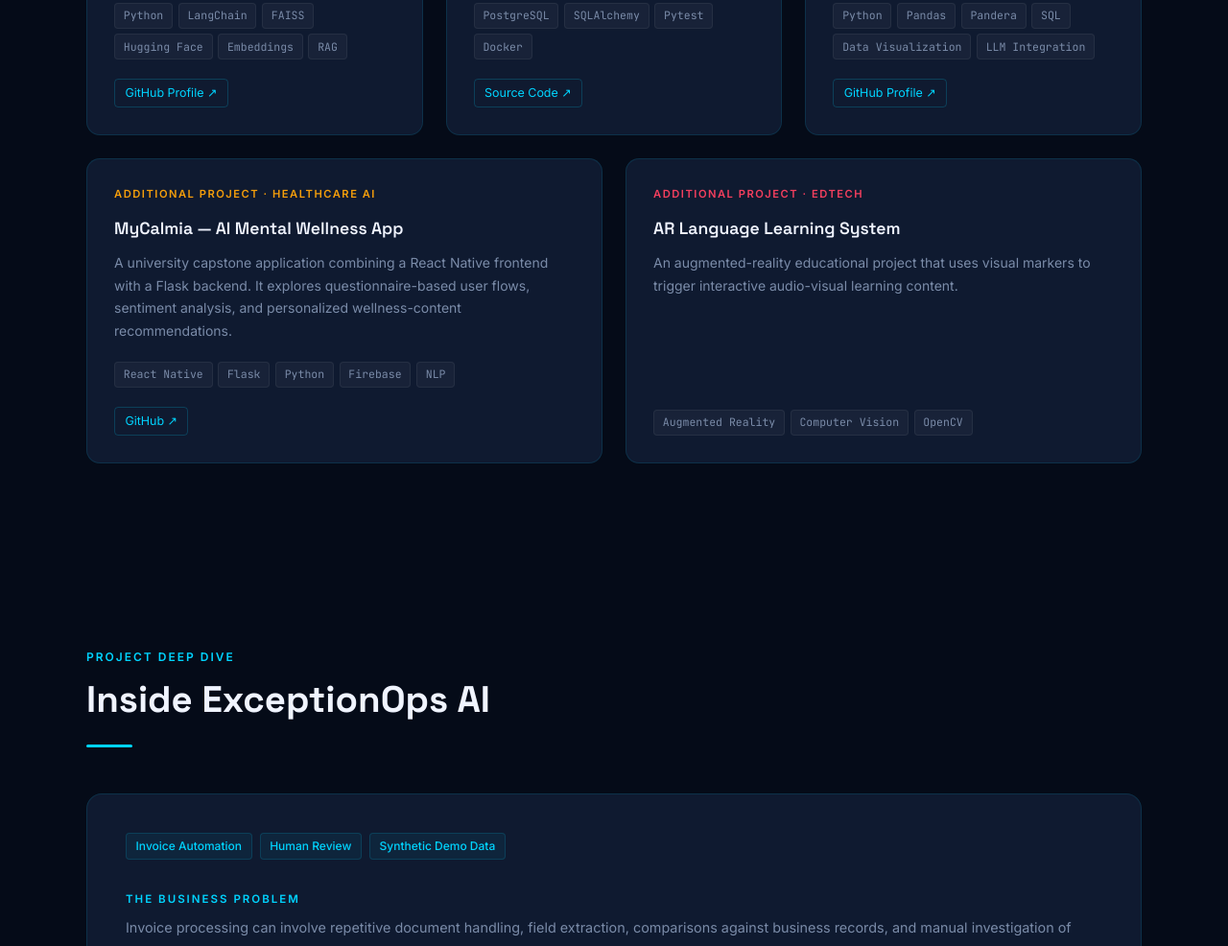
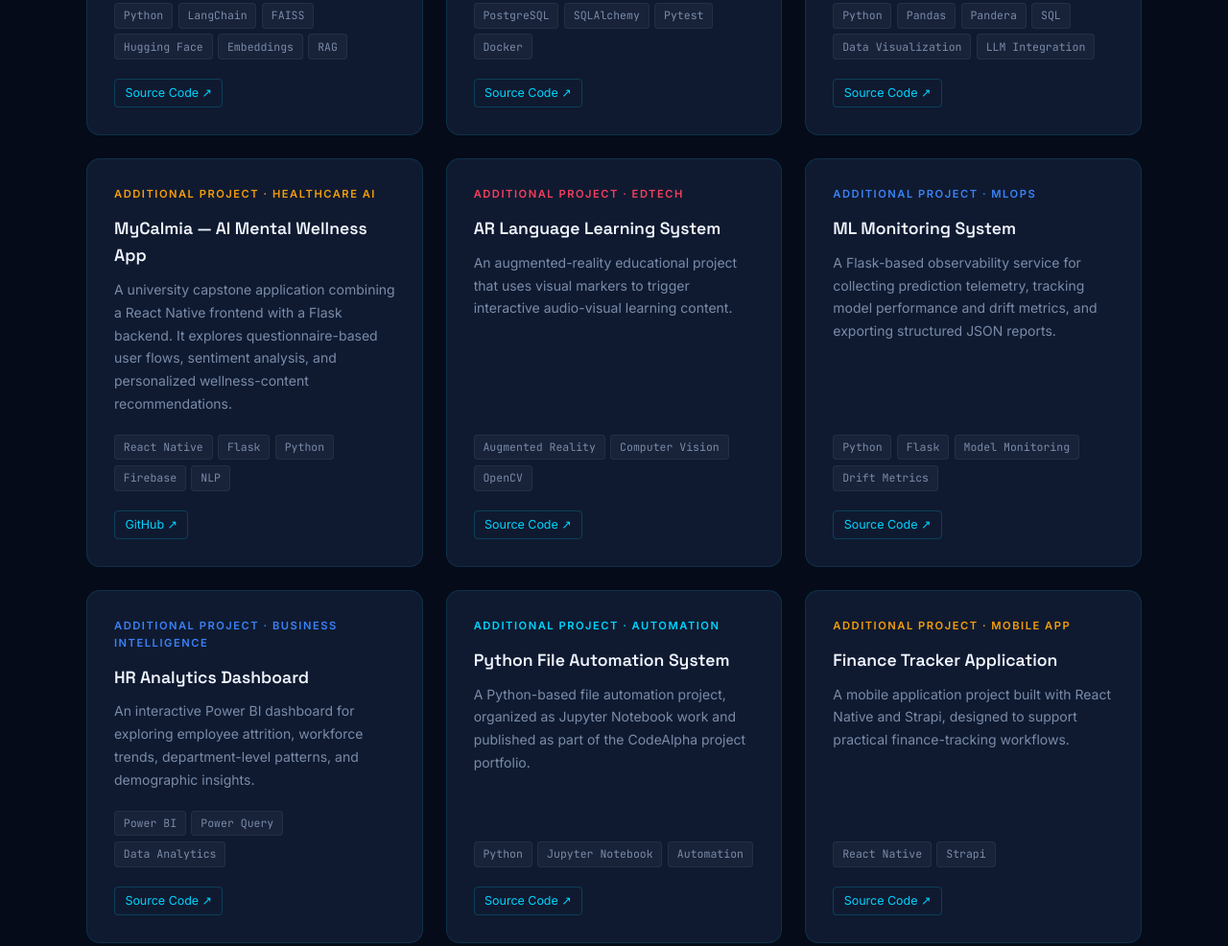
Before and after one commit to Muqadas591/Muqadas591.github.io, a plain HTML site: page index.html in a window 1280 px wide. Shown: the part 4722-5708 px from the top of the page at 96% size. Drawn offline with Linux system fonts and the light colour scheme.

Commit message:
Updated files

```diff
--- a/index.html
+++ b/index.html
@@ -488,7 +488,7 @@
         <div class="project-desc">A document-grounded question-answering application that helps users explore their knowledge base through natural-language questions. The system covers document ingestion, chunking, embedding generation, vector retrieval, context assembly, and cited responses. It also includes workspace-oriented chat features and retrieval-quality evaluation.</div>
         <div class="project-metrics"><span class="metric">Recall@K evaluation</span><span class="metric">MRR evaluation</span><span class="metric">Source-grounded answers</span></div>
         <div class="project-stack"><span class="stack-tag">Python</span><span class="stack-tag">LangChain</span><span class="stack-tag">FAISS</span><span class="stack-tag">Hugging Face</span><span class="stack-tag">Embeddings</span><span class="stack-tag">RAG</span></div>
-        <div class="project-links"><a href="https://github.com/Muqadas591" target="_blank" rel="noopener noreferrer" class="proj-link">GitHub Profile ↗</a></div>
+        <div class="project-links"><a href="https://github.com/Muqadas591/enterprise-ai-knowledge-assistant" target="_blank" rel="noopener noreferrer" class="proj-link">Source Code ↗</a></div>
       </div>
       <div class="project-card">
         <div class="project-domain domain-banking">Featured · AI Automation / FinTech Workflow</div>
@@ -504,12 +504,17 @@
         <div class="project-desc">An AI-powered analytics application designed to turn uploaded CSV and Excel files into structured, understandable business insights. The workflow covers data validation, profiling, cleaning, exploratory analysis, visualizations, AI-generated interpretation, recommendations, and exportable reports.</div>
         <div class="project-metrics"><span class="metric">Data validation first</span><span class="metric">Automated EDA</span><span class="metric">Actionable insights</span></div>
         <div class="project-stack"><span class="stack-tag">Python</span><span class="stack-tag">Pandas</span><span class="stack-tag">Pandera</span><span class="stack-tag">SQL</span><span class="stack-tag">Data Visualization</span><span class="stack-tag">LLM Integration</span></div>
-        <div class="project-links"><a href="https://github.com/Muqadas591" target="_blank" rel="noopener noreferrer" class="proj-link">GitHub Profile ↗</a></div>
+        <div class="project-links"><a href="https://github.com/Muqadas591/ai-business-analyst" target="_blank" rel="noopener noreferrer" class="proj-link">Source Code ↗</a></div>
       </div>
     </div>
     <div class="projects-grid" style="margin-top:1.5rem;">
-      <div class="project-card"><div class="project-domain domain-health">Additional Project · Healthcare AI</div><div class="project-title">MyCalmia — AI Mental Wellness App</div><div class="project-desc">A university capstone application combining a React Native frontend with a Flask backend. It explores questionnaire-based user flows, sentiment analysis, and personalized wellness-content recommendations.</div><div class="project-stack"><span class="stack-tag">React Native</span><span class="stack-tag">Flask</span><span class="stack-tag">Python</span><span class="stack-tag">Firebase</span><span class="stack-tag">NLP</span></div><div class="project-links"><a href="https://github.com/Muqadas591/calmia" target="_blank" rel="noopener noreferrer" class="proj-link">GitHub ↗</a></div></div>
-      <div class="project-card"><div class="project-domain domain-cv">Additional Project · EdTech</div><div class="project-title">AR Language Learning System</div><div class="project-desc">An augmented-reality educational project that uses visual markers to trigger interactive audio-visual learning content.</div><div class="project-stack"><span class="stack-tag">Augmented Reality</span><span class="stack-tag">Computer Vision</span><span class="stack-tag">OpenCV</span></div></div>
+      <div class="project-card"><div class="project-domain domain-health">Additional Project · Healthcare AI</div><div class="project-title">MyCalmia — AI Mental Wellness App</div><div class="project-desc">A university capstone application combining a React Native frontend with a Flask backend. It explores questionnaire-based user flows, sentiment analysis, and personalized wellness-content recommendations.</div><div class="project-stack"><span class="stack-tag">React Native</span><span class="stack-tag">Flask</span><span class="stack-tag">Python</span><span class="stack-tag">Firebase</span><span class="stack-tag">NLP</span></div><div class="project-links"><a href="https://github.com/Muqadas591/Final-Project" target="_blank" rel="noopener noreferrer" class="proj-link">GitHub ↗</a></div></div>
+      <div class="project-card"><div class="project-domain domain-cv">Additional Project · EdTech</div><div class="project-title">AR Language Learning System</div><div class="project-desc">An augmented-reality educational project that uses visual markers to trigger interactive audio-visual learning content.</div><div class="project-stack"><span class="stack-tag">Augmented Reality</span><span class="stack-tag">Computer Vision</span><span class="stack-tag">OpenCV</span></div><div class="project-links"><a href="https://github.com/Muqadas591/AR-Language-Greeting-System-" target="_blank" rel="noopener noreferrer" class="proj-link">Source Code ↗</a></div></div>
+      <div class="project-card"><div class="project-domain domain-analytics">Additional Project · MLOps</div><div class="project-title">ML Monitoring System</div><div class="project-desc">A Flask-based observability service for collecting prediction telemetry, tracking model performance and drift metrics, and exporting structured JSON reports.</div><div class="project-stack"><span class="stack-tag">Python</span><span class="stack-tag">Flask</span><span class="stack-tag">Model Monitoring</span><span class="stack-tag">Drift Metrics</span></div><div class="project-links"><a href="https://github.com/Muqadas591/ML-Monitoring-System" target="_blank" rel="noopener noreferrer" class="proj-link">Source Code ↗</a></div></div>
+      <div class="project-card"><div class="project-domain domain-analytics">Additional Project · Business Intelligence</div><div class="project-title">HR Analytics Dashboard</div><div class="project-desc">An interactive Power BI dashboard for exploring employee attrition, workforce trends, department-level patterns, and demographic insights.</div><div class="project-stack"><span class="stack-tag">Power BI</span><span class="stack-tag">Power Query</span><span class="stack-tag">Data Analytics</span></div><div class="project-links"><a href="https://github.com/Muqadas591/HR-Analytics-Dashboard---Power-BI" target="_blank" rel="noopener noreferrer" class="proj-link">Source Code ↗</a></div></div>
+      <div class="project-card"><div class="project-domain domain-banking">Additional Project · Automation</div><div class="project-title">Python File Automation System</div><div class="project-desc">A Python-based file automation project, organized as Jupyter Notebook work and published as part of the CodeAlpha project portfolio.</div><div class="project-stack"><span class="stack-tag">Python</span><span class="stack-tag">Jupyter Notebook</span><span class="stack-tag">Automation</span></div><div class="project-links"><a href="https://github.com/Muqadas591/CodeAlpha_file-automation-system" target="_blank" rel="noopener noreferrer" class="proj-link">Source Code ↗</a></div></div>
+      <div class="project-card"><div class="project-domain domain-health">Additional Project · Mobile App</div><div class="project-title">Finance Tracker Application</div><div class="project-desc">A mobile application project built with React Native and Strapi, designed to support practical finance-tracking workflows.</div><div class="project-stack"><span class="stack-tag">React Native</span><span class="stack-tag">Strapi</span></div><div class="project-links"><a href="https://github.com/Muqadas591/Finance-Tracker-Application" target="_blank" rel="noopener noreferrer" class="proj-link">Source Code ↗</a></div></div>
+      <div class="project-card"><div class="project-domain domain-llm">Additional Project · Internship</div><div class="project-title">FlyRank Internship Work</div><div class="project-desc">A collection of Jupyter Notebook-based internship exercises and practical work published in a dedicated repository.</div><div class="project-stack"><span class="stack-tag">Python</span><span class="stack-tag">Jupyter Notebook</span></div><div class="project-links"><a href="https://github.com/Muqadas591/Flyrank-Internship" target="_blank" rel="noopener noreferrer" class="proj-link">Source Code ↗</a></div></div>
     </div>
   </div>
 </section>
@@ -602,7 +607,7 @@ Audit Trail & Workflow History</div>
       <div><div class="case-card" style="padding:2rem;">
         <div class="section-eyebrow" style="margin-bottom:1rem;">Areas of Interest</div>
         <ul class="value-list"><li>Remote AI/ML engineering roles</li><li>LLM and RAG application development</li><li>AI-powered business automation</li><li>Python backend and API development</li><li>Data analytics and AI-assisted reporting</li></ul>
-        <div style="margin-top:2rem;"><div class="section-eyebrow" style="margin-bottom:0.75rem;">Resume</div><a href="mailto:ranamuqadas269@gmail.com?subject=Resume%20Request" class="btn-primary" style="display:inline-block;font-size:0.875rem;">Request Resume PDF</a></div>
+        <div style="margin-top:2rem;"><div class="section-eyebrow" style="margin-bottom:0.75rem;">Resume</div><a href="Muqadas_Israr_AI_ML_Resume.pdf" class="btn-primary" download style="display:inline-block;font-size:0.875rem;">Download Resume (PDF)</a> <a href="Muqadas_Israr_AI_ML_Resume.docx" class="btn-outline" download style="display:inline-block;font-size:0.875rem;margin-left:0.5rem;">Download DOCX</a></div>
       </div></div>
     </div>
   </div>
```
Also changed, not shown: 2 other files.
